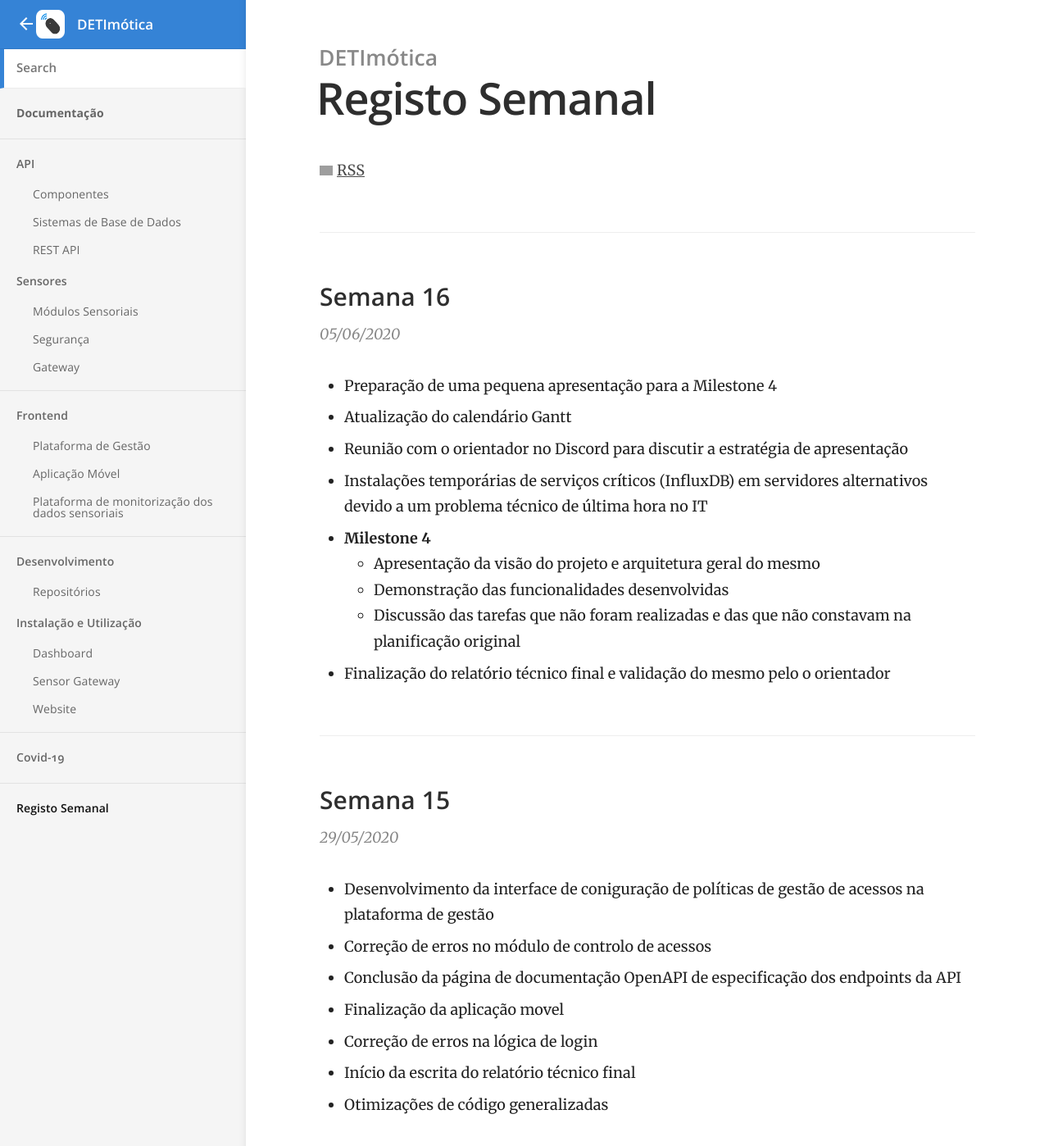
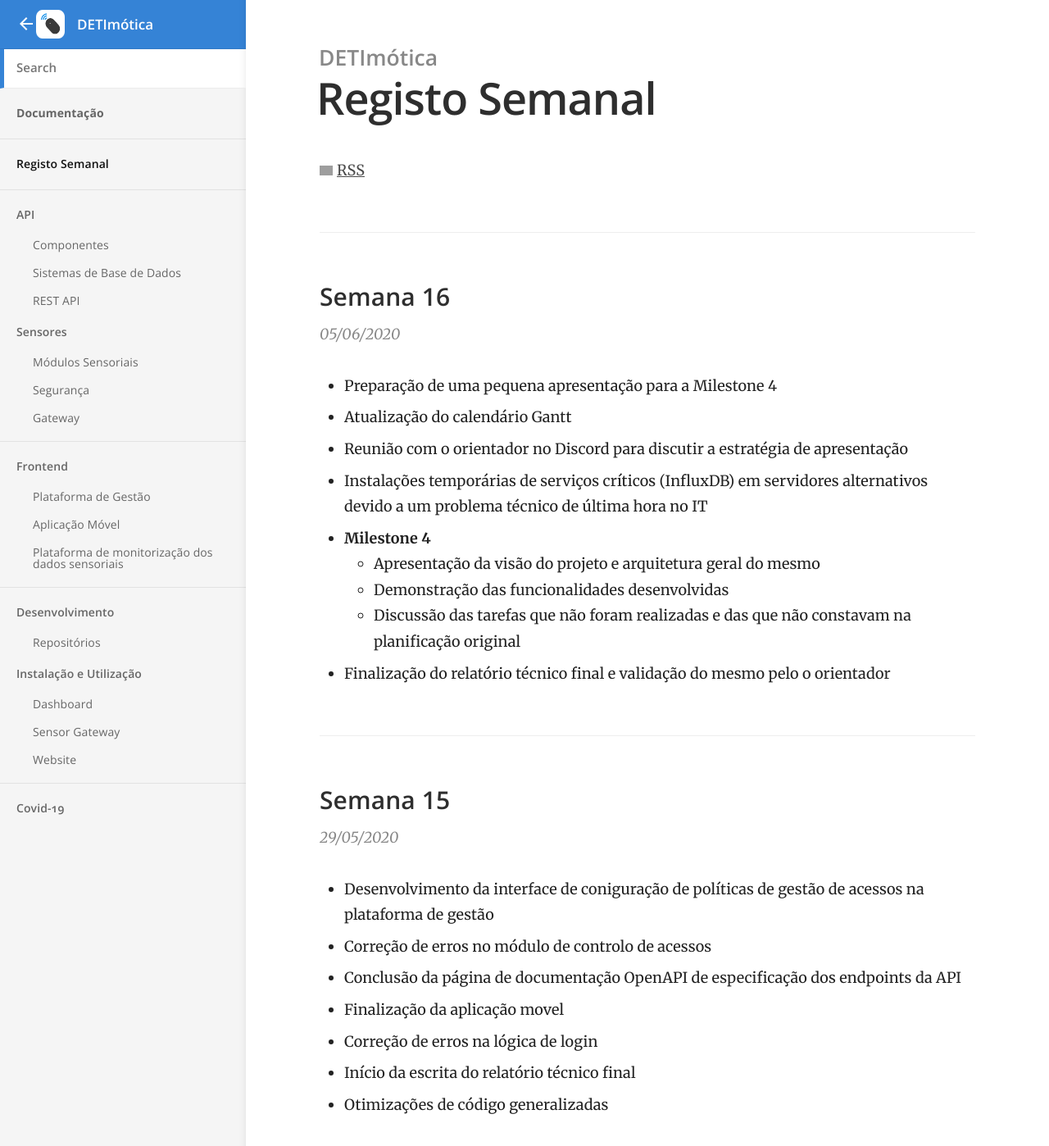
Before and after one commit to DETImotica/detimotica.github.io, a Jekyll site: the page built from changelog.html, in a window 1280 px wide and 1400 px high. Shown: the whole window at 82% size. Built offline with Jekyll 4.4.1, drawn with Linux system fonts in a browser that asks for light colours; grey boxes are pictures that could not be loaded.

Commit message:
Shift changelog up

```diff
--- a/_layouts/default.html
+++ b/_layouts/default.html
@@ -47,6 +47,13 @@
 					</li>
 				</ul>
 
+				<ul>
+					<li class="nav-item top-level {% if page.url == '/changelog/' %}current{% endif %}">
+						{% assign changelog = site.html_pages | where: 'url', '/changelog/' | first %}
+						<a href="{{ site.baseurl }}/changelog/">{{ changelog.title }}</a>
+					</li>
+				</ul>
+
 				{% assign tgrouped = site.docs | sort: 'type' | group_by: 'type' %}
 				{% for tgroup in tgrouped %}
 				{% if tgroup.name != '6' %}
@@ -77,13 +84,6 @@
 				</ul>
 				{% endif %}
 				{% endfor %}
-
-				<ul >
-					<li class="nav-item top-level {% if page.url == '/changelog/' %}current{% endif %}">
-						{% assign changelog = site.html_pages | where: 'url', '/changelog/' | first %}
-						<a href="{{ site.baseurl }}/changelog/">{{ changelog.title }}</a>
-					</li>
-				</ul>
 			</nav>
 		</header>
 
```
